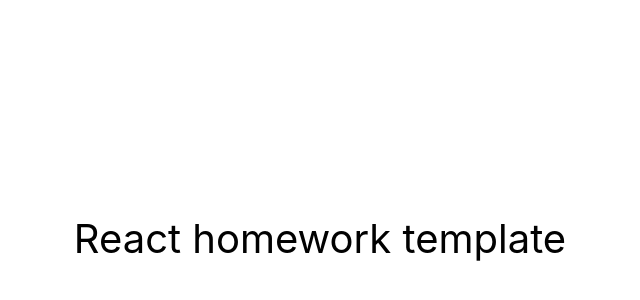
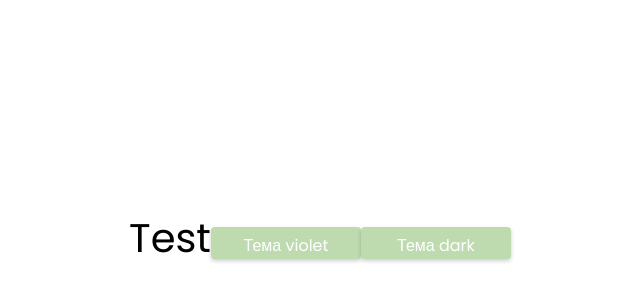
Before and after one commit to MoskaletsOleksandr/task-pro-team-project, a React (Create React App) app: page / in a window 1280 px wide. Shown: the part 162-462 px from the top of the page, without its empty margins (320-960 px from the left). Built offline with nearby package versions, Linux system fonts and the light colour scheme.

Commit message:
variables-fonts-added

```diff
--- a/package.json
+++ b/package.json
@@ -4,9 +4,12 @@
   "private": true,
   "homepage": "https://MoskaletsOleksandr.github.io/task-pro-team-project/",
   "dependencies": {
+    "@emotion/react": "^11.11.1",
+    "@emotion/styled": "^11.11.0",
     "@testing-library/jest-dom": "^5.16.3",
     "@testing-library/react": "^12.1.4",
     "@testing-library/user-event": "^13.5.0",
+    "modern-normalize": "^2.0.0",
     "react": "^18.1.0",
     "react-dom": "^18.1.0",
     "react-scripts": "5.0.1",
--- a/src/components/App.jsx
+++ b/src/components/App.jsx
@@ -1,4 +1,19 @@
+import { useEffect, useState } from 'react';
+import GlobalStyles from './GlobalStyles';
+import { TestThemeBtn } from './TestThemeBtn/TestThemeBtn';
+
 export const App = () => {
+  const [theme, setTheme] = useState('dark');
+
+  useEffect(() => {
+    document.body.classList.add(theme);
+    return () => {
+      document.body.classList.remove(theme);
+    };
+  }, [theme]);
+  const handleThemeChange = color => {
+    setTheme(color);
+  };
   return (
     <div
       style={{
@@ -7,10 +22,25 @@ export const App = () => {
         justifyContent: 'center',
         alignItems: 'center',
         fontSize: 40,
-        color: '#010101'
+        color: '#010101',
       }}
     >
-      React homework template
+      Test
+      <GlobalStyles />
+      <TestThemeBtn
+        onClick={() => {
+          handleThemeChange('violet');
+        }}
+      >
+        Тема violet
+      </TestThemeBtn>
+      <TestThemeBtn
+        onClick={() => {
+          handleThemeChange('dark');
+        }}
+      >
+        Тема dark
+      </TestThemeBtn>
     </div>
   );
 };
--- /dev/null
+++ b/src/components/GlobalStyles.jsx
@@ -0,0 +1,104 @@
+import { Global, css } from '@emotion/react';
+import 'modern-normalize';
+
+export const GlobalStyles = () => {
+  return (
+    <>
+      <style>
+        {`
+          @import url('https://fonts.googleapis.com/css2?family=Poppins:wght@400;500;600&display=swap');
+        `}
+      </style>
+      <Global
+        styles={css`
+          root {
+            --timing-function: cubic-bezier(0.4, 0, 0.2, 1);
+
+            --auth-bg-color: #bedbb0;
+            --auth-input-color: #1f1f1f;
+          }
+
+          body {
+            margin: 0;
+            font-family: 'Poppins', sans-serif;
+            -webkit-font-smoothing: antialiased;
+            -moz-osx-font-smoothing: grayscale;
+            font-size: 14px;
+          }
+          code {
+            font-family: source-code-pro, Menlo, Monaco, Consolas, 'Courier New',
+              monospace;
+          }
+          h1,
+          h2,
+          h3,
+          h4,
+          h5,
+          h6,
+          p {
+            margin: 0;
+          }
+          ul,
+          ol {
+            list-style: none;
+            padding: 0;
+            margin: 0;
+            padding: 0;
+          }
+
+          img {
+            display: block;
+            max-width: 100%;
+            height: auto;
+          }
+
+          .dark {
+            --primary-text-color: #fff;
+            --secondary-text-color: #ffffff80;
+
+            --btn-text-color: #161616;
+            --button-bg-color: #bedbb0;
+            --button-bg-color-hover: #9dc888;
+            --button-plus-bg-color: #bedbb0;
+            --button-plus-bg-color-hover: #9dc888;
+
+            --header-bg-color: #161616;
+
+            --modal-bg-color: #151515;
+          }
+          .light {
+            --primary-text-color: #161616;
+            --secondary-text-color: ##161616b2;
+
+            --btn-text-color: #161616;
+            --button-bg-color: #bedbb0;
+            --button-bg-color-hover: #9dc888;
+            --button-plus-bg-color: #bedbb0;
+            --button-plus-bg-color-hover: #9dc888;
+
+            --header-bg-color: #fcfcfc;
+
+            --modal-bg-color: rgba(252, 252, 252, 1);
+          }
+
+          .violet {
+            --primary-text-color: #161616;
+            --secondary-text-color: ##161616b2;
+
+            --btn-text-color: #fff;
+            --button-bg-color: #5255bc;
+            --button-bg-color-hover: #7b7ede;
+            --button-plus-bg-color: #979cea;
+            --button-plus-bg-color-hover: #b8bcfd;
+
+            --header-bg-color: #ffffff;
+
+            --modal-bg-color: rgba(252, 252, 252, 1);
+          }
+        `}
+      />
+    </>
+  );
+};
+
+export default GlobalStyles;
--- /dev/null
+++ b/src/components/TestThemeBtn/TestThemeBtn.jsx
@@ -0,0 +1,5 @@
+import { ButtonStyled } from './TestThemeBtn.styled';
+
+export const TestThemeBtn = ({ children, onClick }) => {
+  return <ButtonStyled onClick={onClick}>{children}</ButtonStyled>;
+};
--- /dev/null
+++ b/src/components/TestThemeBtn/TestThemeBtn.styled.jsx
@@ -0,0 +1,15 @@
+import styled from '@emotion/styled';
+
+export const ButtonStyled = styled.button`
+  transition: transform 0.3s ease-in-out;
+  height: 32px;
+  width: 150px;
+  box-shadow: 0px 2px 4px rgba(0, 0, 0, 0.2);
+  padding: 10px 20px;
+  margin-top: 10px;
+  border: none;
+  border-radius: 4px;
+  font-size: 16px;
+  background-color: var(--button-bg-color);
+  color: #fff;
+`;
--- a/src/index.css
+++ /dev/null
@@ -1,15 +0,0 @@
-@import-normalize; /* bring in normalize.css styles */
-
-body {
-  margin: 0;
-  font-family: -apple-system, BlinkMacSystemFont, 'Segoe UI', 'Roboto', 'Oxygen',
-    'Ubuntu', 'Cantarell', 'Fira Sans', 'Droid Sans', 'Helvetica Neue',
-    sans-serif;
-  -webkit-font-smoothing: antialiased;
-  -moz-osx-font-smoothing: grayscale;
-}
-
-code {
-  font-family: source-code-pro, Menlo, Monaco, Consolas, 'Courier New',
-    monospace;
-}
--- a/src/index.js
+++ b/src/index.js
@@ -1,7 +1,6 @@
 import React from 'react';
 import ReactDOM from 'react-dom/client';
 import { App } from 'components/App';
-import './index.css';
 
 ReactDOM.createRoot(document.getElementById('root')).render(
   <React.StrictMode>
```
Also changed, not shown: public/index.html (+0 -35 lines), src/redux/store.js (added), 1 other file (tests, documents, lock files or other folders).
